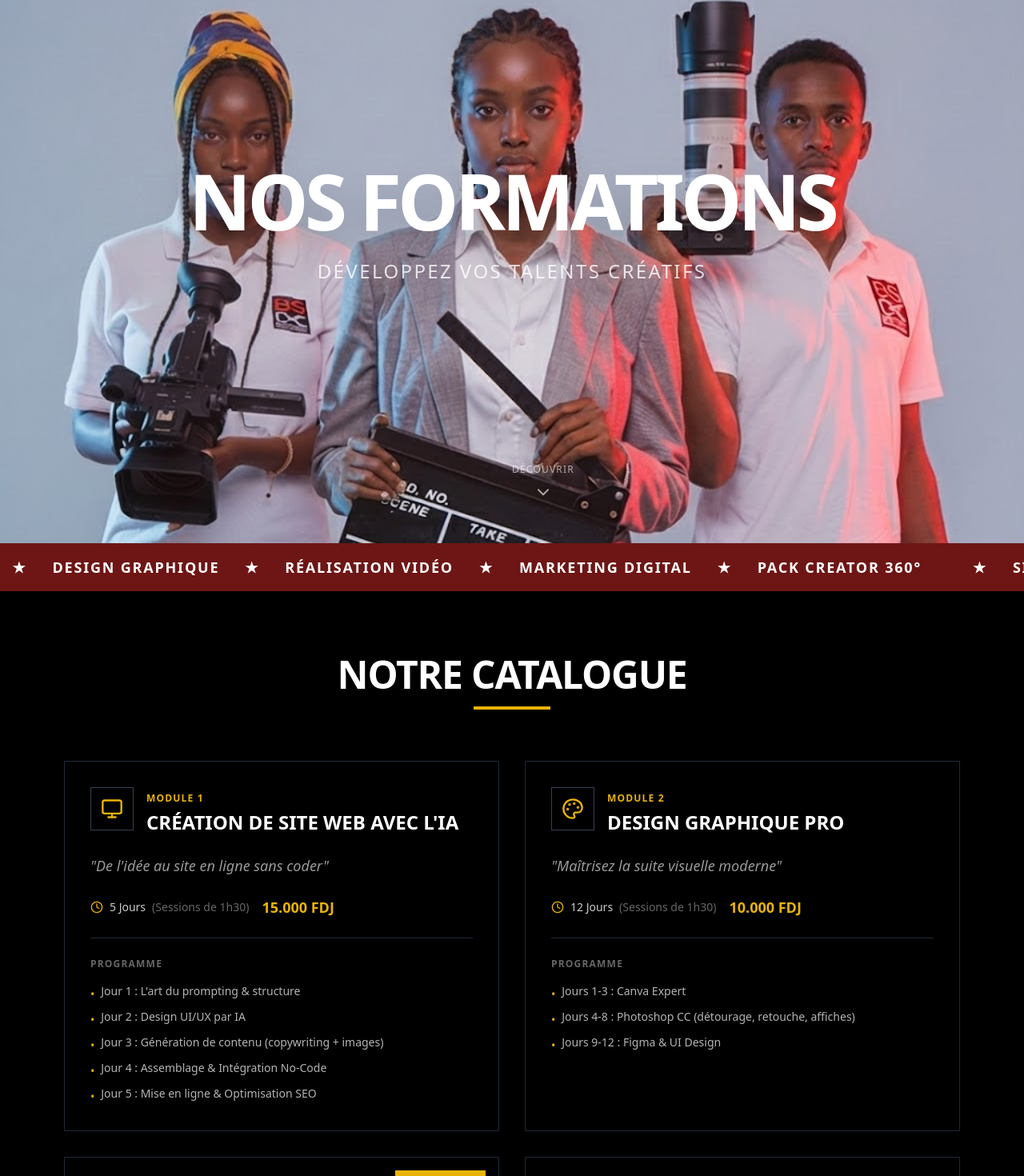
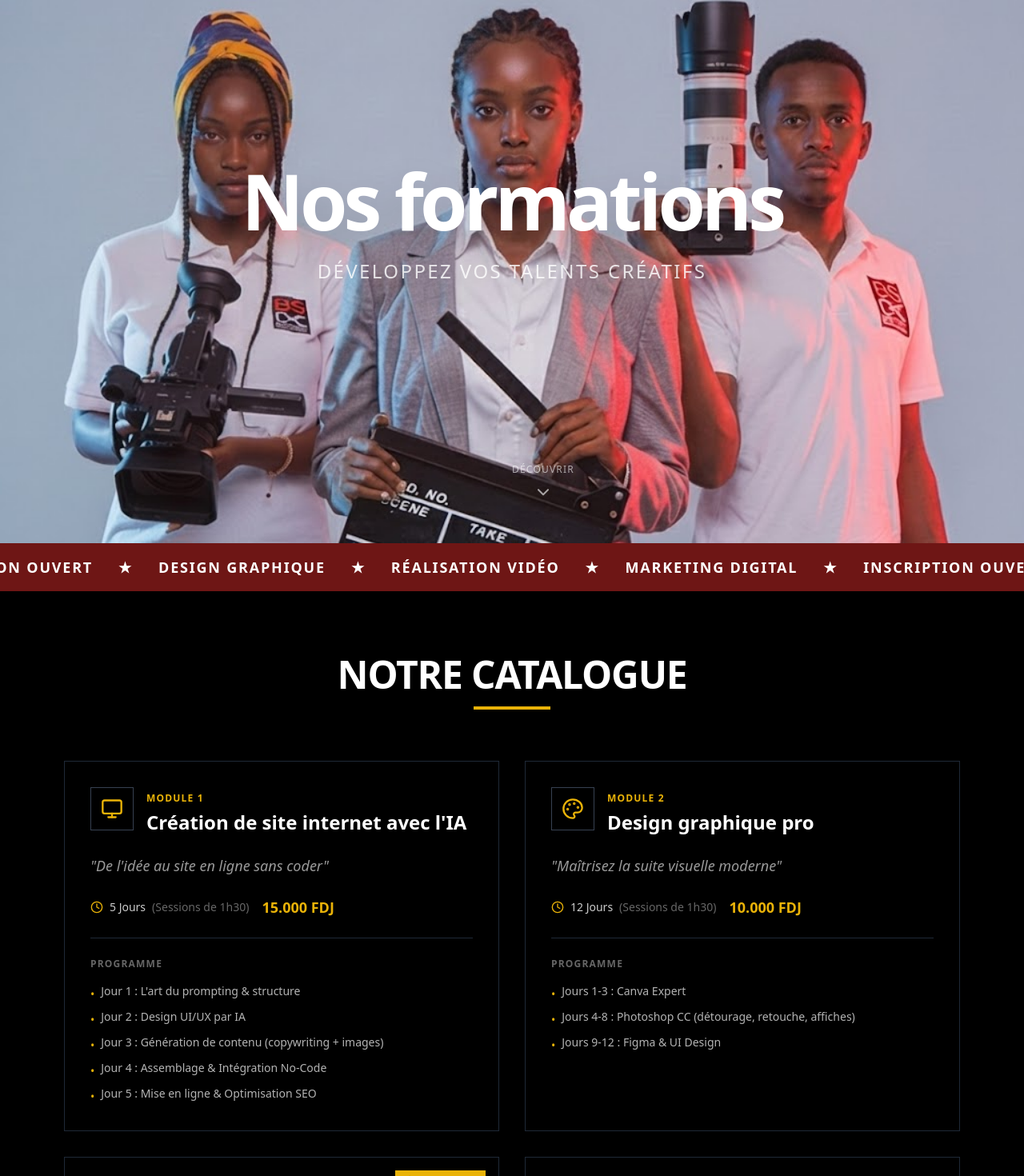
Before and after one commit to Willston125/studio, a Next.js app in the folder studio/: page /formations in a window 1280 px wide. Shown: the part 211-1681 px from the top of the page at 80% size. Built offline with nearby package versions, Linux system fonts and the light colour scheme.

Commit message:
mise a jour

```diff
--- a/studio/src/app/formations/page.tsx
+++ b/studio/src/app/formations/page.tsx
@@ -10,7 +10,7 @@ const FORMATIONS = [
         id: 1,
         icon: Monitor,
         module: "MODULE 1",
-        titre: "CRÉATION DE SITE WEB AVEC L'IA",
+        titre: "Création de site internet avec l'IA",
         slogan: "De l'idée au site en ligne sans coder",
         duree: "5 Jours",
         sessions: "Sessions de 1h30",
@@ -28,7 +28,7 @@ const FORMATIONS = [
         id: 2,
         icon: Palette,
         module: "MODULE 2",
-        titre: "DESIGN GRAPHIQUE PRO",
+        titre: "Design graphique pro",
         slogan: "Maîtrisez la suite visuelle moderne",
         duree: "12 Jours",
         sessions: "Sessions de 1h30",
@@ -44,7 +44,7 @@ const FORMATIONS = [
         id: 3,
         icon: Video,
         module: "MODULE 3",
-        titre: "RÉALISATION & EDITING VIDÉO",
+        titre: "Réalisation & editing vidéo",
         slogan: "Tournez, Montez, Publiez",
         duree: "15 Jours",
         sessions: "Sessions de 1h30",
@@ -62,7 +62,7 @@ const FORMATIONS = [
         id: 4,
         icon: TrendingUp,
         module: "MODULE 4",
-        titre: "MARKETING DIGITAL & GESTION DE PROJET",
+        titre: "Marketing digital et gestion de projet",
         slogan: "Transformez vos talents en business",
         duree: "8 Jours",
         sessions: "Sessions de 1h30",
@@ -142,7 +142,7 @@ export default function FormationsPage() {
                 <div className="relative z-40 h-full flex flex-col items-center justify-center pointer-events-none">
                     <div className="text-center px-6 drop-shadow-2xl">
                         <h1 className="text-5xl md:text-8xl font-black text-white mb-6 tracking-tighter">
-                            NOS FORMATIONS
+                            Nos formations
                         </h1>
                         <p className="text-xl md:text-2xl text-white/80 font-light tracking-widest uppercase">
                             Développez vos talents créatifs
@@ -168,7 +168,7 @@ export default function FormationsPage() {
                     {[...Array(4)].map((_, i) => (
                         <span key={i} className="text-white font-bold text-lg uppercase tracking-widest mx-8 flex items-center gap-8">
                             <span>★</span>
-                            <span>SITE WEB</span>
+                            <span>INSCRIPTION OUVERT</span>
                             <span>★</span>
                             <span>DESIGN GRAPHIQUE</span>
                             <span>★</span>
@@ -176,7 +176,7 @@ export default function FormationsPage() {
                             <span>★</span>
                             <span>MARKETING DIGITAL</span>
                             <span>★</span>
-                            <span>PACK CREATOR 360°</span>
+                            <span>INSCRIPTION OUVERT</span>
                         </span>
                     ))}
                 </div>
```
